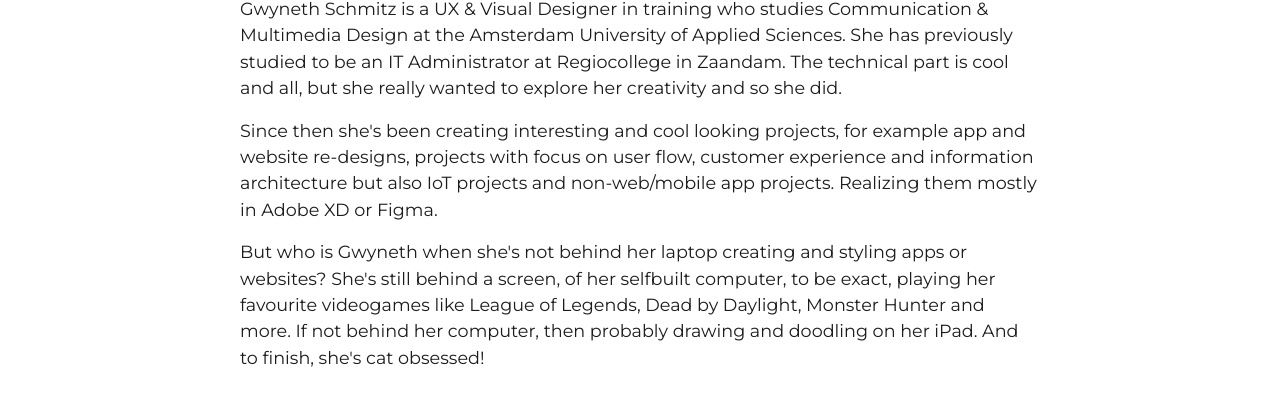
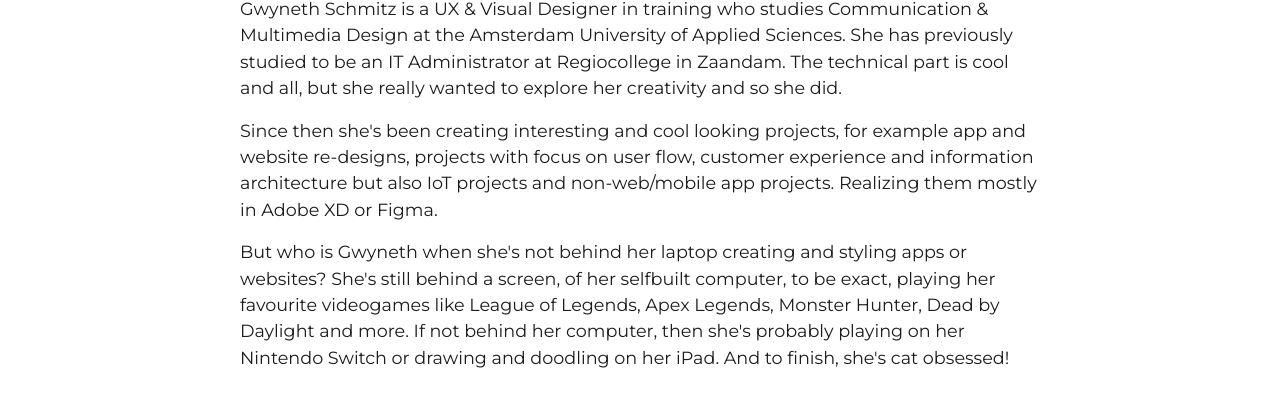
Before and after one commit to Kaazzey/portfolio, a plain HTML site: page about.html in a window 1280 px wide. Shown: the part 358-764 px from the top of the page. Drawn offline with Linux system fonts and the light colour scheme; a script that the page names is missing.

Commit message:
Add files via upload

```diff
--- a/about.html
+++ b/about.html
@@ -33,7 +33,7 @@
             <img class="workimg1" src="img/portfolio3.jpg" alt="This is me">
             <p class="aboutp">Gwyneth Schmitz is a UX &amp; Visual Designer in training who studies Communication &amp; Multimedia Design at the Amsterdam University of Applied Sciences. She has previously studied to be an IT Administrator at Regiocollege in Zaandam. The technical part is cool and all, but she really wanted to explore her creativity and so she did.</p>
             <p class="aboutp">Since then she's been creating interesting and cool looking projects, for example app and website re-designs, projects with focus on user flow, customer experience and information architecture but also IoT projects and non-web/mobile app projects. Realizing them mostly in Adobe XD or Figma.</p>
-            <p class="aboutp">But who is Gwyneth when she's not behind her laptop creating and styling apps or websites? She's still behind a screen, of her selfbuilt computer, to be exact, playing her favourite videogames like League of Legends, Dead by Daylight, Monster Hunter and more. If not behind her computer, then probably drawing and doodling on her iPad. And to finish, she's cat obsessed!</p>
+            <p class="aboutp">But who is Gwyneth when she's not behind her laptop creating and styling apps or websites? She's still behind a screen, of her selfbuilt computer, to be exact, playing her favourite videogames like League of Legends, Apex Legends, Monster Hunter, Dead by Daylight and more. If not behind her computer, then she's probably playing on her Nintendo Switch or drawing and doodling on her iPad. And to finish, she's cat obsessed!</p>
         </section>
     </main>
     <footer>
```
